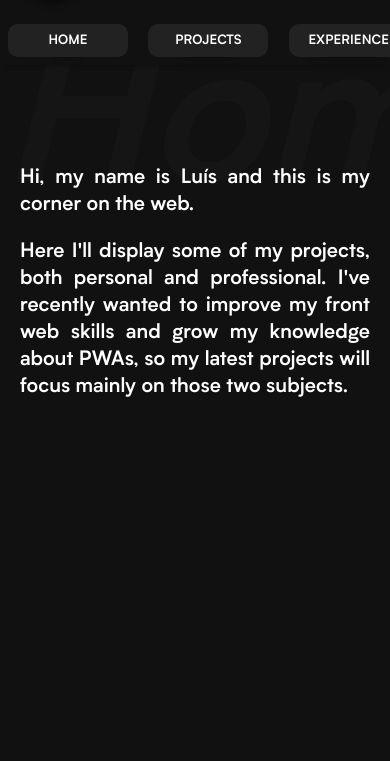
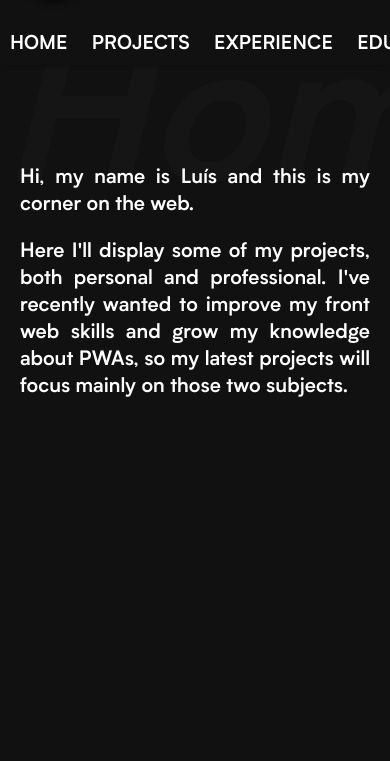
Before and after one commit to lfilipemsantos/home, a plain HTML site: page index.html in a window 390 px wide. Shown: the part 83-844 px from the top of the page. Drawn offline with nearby package versions, Linux system fonts and the light colour scheme; a script that the page names is missing; files whose address does not match are found by name.

Commit message:
Design improvements

```diff
--- a/index.html
+++ b/index.html
@@ -29,33 +29,33 @@
             <div class="tabs">
                 <hr class="tab_dividers">
                 <div class="tab_links" onclick="switchMain('home')">
-                    <h4>
+                    <h3>
                         <a>HOME</a>
-                    </h4>
+                    </h3>
                 </div>
                 <hr class="tab_dividers">
                 <div class="tab_links" onclick="switchMain('projects')">
-                    <h4>
+                    <h3>
                         <a>PROJECTS</a>
-                    </h4>
+                    </h3>
                 </div>
                 <hr class="tab_dividers">
                 <div class="tab_links" onclick="switchMain('experience')">
-                    <h4>
+                    <h3>
                         <a>EXPERIENCE</a>
-                    </h4>
+                    </h3>
                 </div>
                 <hr class="tab_dividers">
                 <div class="tab_links" onclick="switchMain('education')">
-                    <h4>
+                    <h3>
                         <a>EDUCATION</a>
-                    </h4>
+                    </h3>
                 </div>
                 <hr class="tab_dividers">
                 <div class="tab_links" onclick="switchMain('contacts')">
-                    <h4>
+                    <h3>
                         <a>CONTACTS</a>
-                    </h4>
+                    </h3>
                 </div>
                 <hr class="tab_dividers">
             </div>
--- a/style2.css
+++ b/style2.css
@@ -164,7 +164,7 @@ a:hover {
     margin-bottom: 50px;
 }
 
-.tab_links > h4 > a::before {
+.tab_links > h3 > a::before {
     content: '';
     display: block;
     position: absolute;
@@ -180,14 +180,15 @@ a:hover {
     cursor: pointer;
 }
 
-.tab_links:hover > h4 > a::before{
+.tab_links:hover > h3 > a::before{
     opacity:1;
 }
 
 
-.tab_links >h4 {
+.tab_links > h3 {
     position: relative;
     text-align: center;
+    font-size: 1.2em;
     width: min-content;
     margin-left: auto;
     margin-right: auto;
@@ -623,21 +624,20 @@ hr {
             display: inline-block;
             margin-top: 8px;
             margin-bottom: 8px;
-            margin-left: 8px;
-            margin-right: 8px;
-            min-width: 120px;
+            margin-left: 10px;
+            margin-right: 10px;
+            width: min-content;
             text-align: center;
             border-radius: 10px;
-            background-color: #222;
+            /*background-color: #222;*/
             /*border:darkgray 1px solid;*/
         }
-        .tab_links>h4 {
+        .tab_links > h3 {
             padding-top: 8px;
             padding-bottom: 8px;
             box-shadow: 0px 10px 10px -10px rgba(0, 0, 0, 0.4);
             margin-top: 0;
             margin-bottom: 0;
-            font-size: small;
         }
 
         #sidebar {
```
